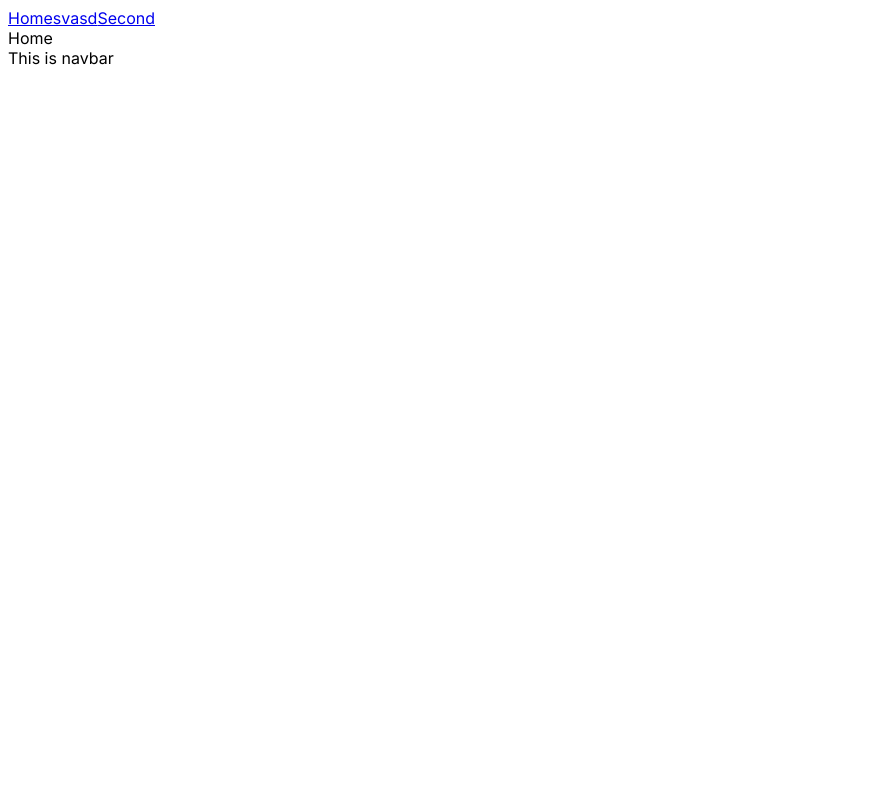
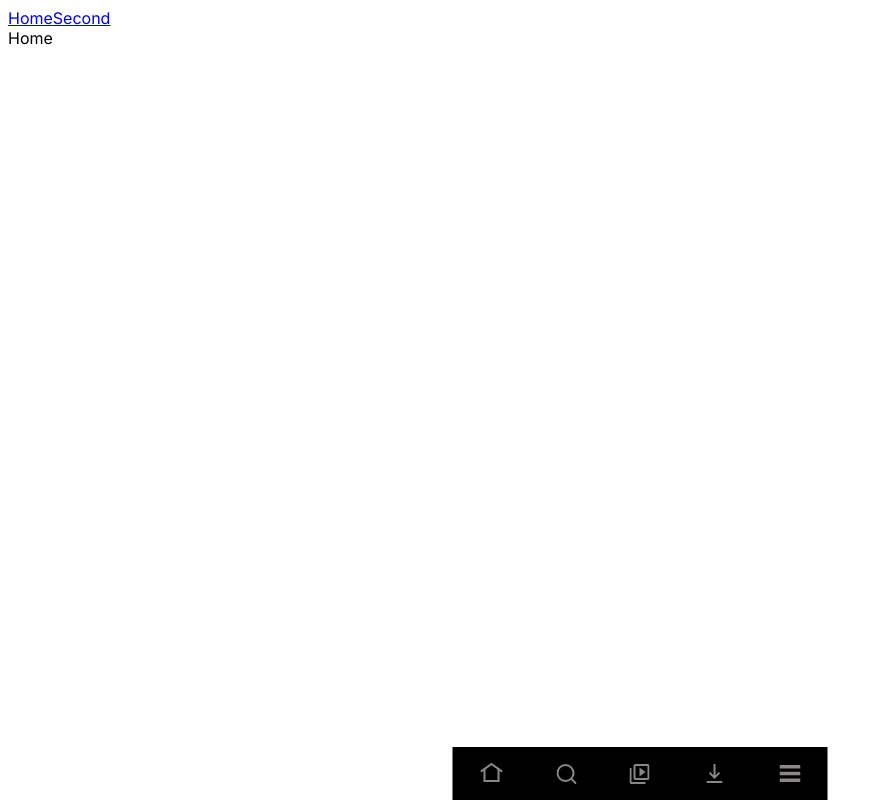
Before and after one commit to dhshin98/next-netflix-18th, a Next.js app: page / in a window 1280 px wide. Shown: the whole page, without its empty margins (0-882 px from the left). Built offline with nearby package versions, Linux system fonts and the light colour scheme.

Commit message:
NavBar 틀 & settings

```diff
--- a/next.config.js
+++ b/next.config.js
@@ -7,6 +7,9 @@ const nextConfig = {
     });
     return config;
   },
+  compiler: {
+    styledComponents: true,
+  },
 };
 
 module.exports = nextConfig;
--- a/package.json
+++ b/package.json
@@ -11,7 +11,8 @@
   "dependencies": {
     "next": "13.5.6",
     "react": "^18",
-    "react-dom": "^18"
+    "react-dom": "^18",
+    "styled-components": "^6.1.1"
   },
   "devDependencies": {
     "@svgr/webpack": "^8.1.0",
--- a/public/svgs/index.tsx
+++ b/public/svgs/index.tsx
@@ -1,4 +1,10 @@
 import next from "./next.svg";
+import HomeIcon from "./homeIcon.svg";
+import SearchIcon from "./searchIcon.svg";
+import DownloadIcon from "./downloadIcon.svg";
+import MoreIcon from "./moreIcon.svg";
+import PlayIcon from "./playIcon.svg";
 
 //나중을 위한 예시
 export { next };
+export { HomeIcon, SearchIcon, DownloadIcon, MoreIcon, PlayIcon };
--- a/src/app/Header.tsx
+++ b/src/app/Header.tsx
@@ -7,7 +7,7 @@ function Header({}: Props) {
   return (
     <nav className="flex space-x-4 mb-2">
       <Link href="/" className="bg-blue-200 rounded px-4 py-2">
-        Homesvasd
+        Home
       </Link>
       <Link href="/second" className="bg-cyan-200 rounded px-4 py-2">
         Second
--- /dev/null
+++ b/src/app/global.css
@@ -0,0 +1 @@
+/* global css 정의 */
--- a/src/app/layout.tsx
+++ b/src/app/layout.tsx
@@ -1,3 +1,4 @@
+//메인페이지
 import type { Metadata } from "next";
 import { Inter } from "next/font/google";
 import Header from "./Header";
--- a/src/components/navbar.tsx
+++ b/src/components/navbar.tsx
@@ -1,4 +1,39 @@
+"use client";
+import {
+  HomeIcon,
+  SearchIcon,
+  DownloadIcon,
+  MoreIcon,
+  PlayIcon,
+} from "../../public/svgs";
+
+import NavBarButton from "./navbarbutton";
+import styled from "styled-components";
 const NavBar = () => {
-  return <div>This is navbar</div>;
+  return (
+    <NavBarContainer>
+      <HomeIcon />
+      <SearchIcon />
+      <PlayIcon />
+      <DownloadIcon />
+      <MoreIcon />
+    </NavBarContainer>
+  );
 };
+
+const NavBarContainer = styled.nav`
+  position: fixed;
+  bottom: 0;
+  left: 50%;
+  transform: translateX(-50%);
+  width: 375px;
+  height: 53px;
+  background-color: #000;
+  z-index: 999;
+  display: flex;
+  flex-direction: row;
+  justify-content: space-around;
+  align-items: center;
+  color: white;
+`;
 export default NavBar;
--- /dev/null
+++ b/src/components/navbarbutton.tsx
@@ -0,0 +1,9 @@
+const NavBarButton = (name: string) => {
+  return (
+    <div>
+      <p>name</p>
+    </div>
+  );
+};
+
+export default NavBarButton;
```
Also changed, not shown: public/svgs/homeIcon.svg, 1 other file (tests, documents, lock files or other folders).
